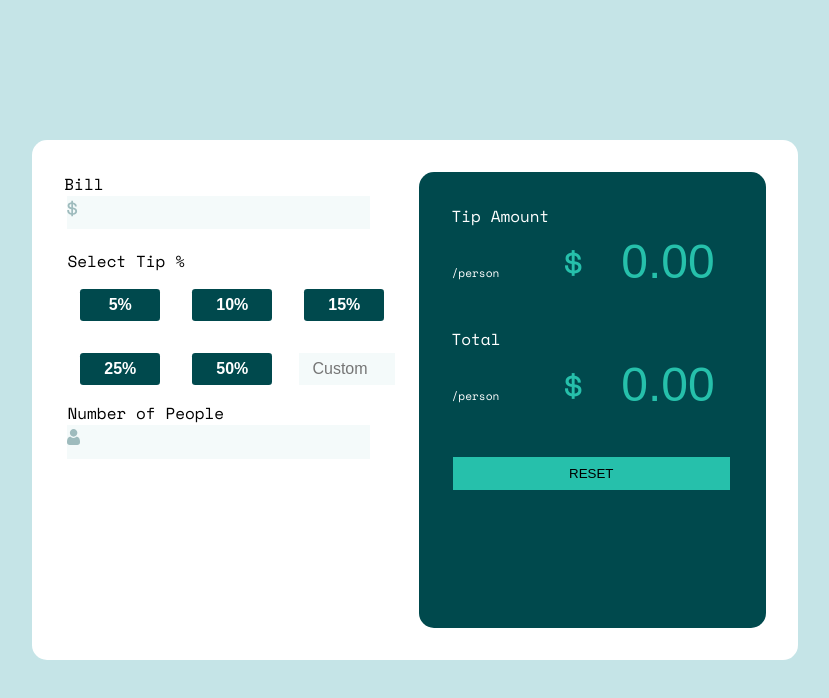
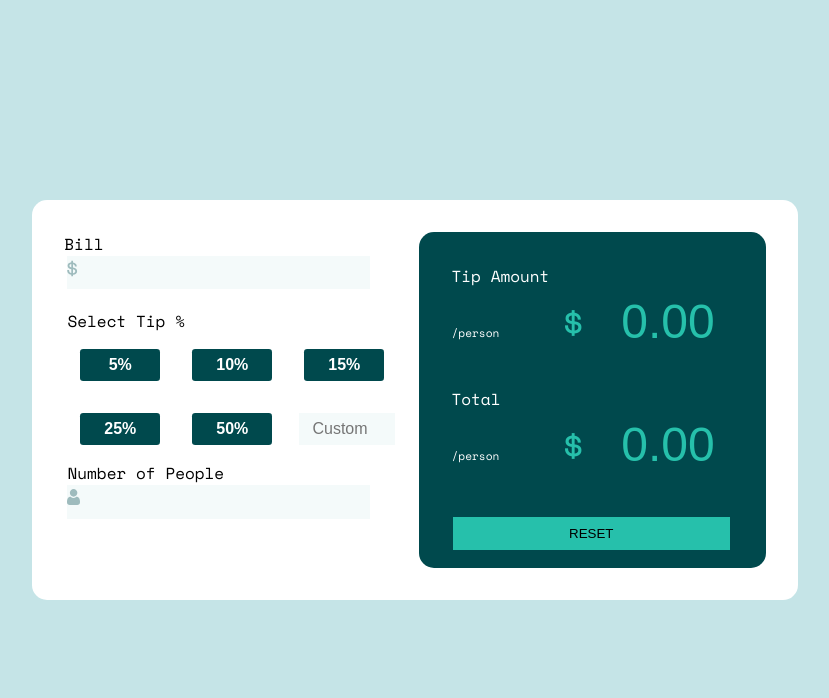
Before and after one commit to El-charis/Tip-Calculator, a plain HTML site: page index.html in a window 1280 px wide. Shown: the whole page, without its empty margins (225-1054 px from the left). Drawn offline with nearby package versions, Linux system fonts and the light colour scheme.

Commit message:
Update style.css

```diff
--- a/style.css
+++ b/style.css
@@ -1,3 +1,4 @@
+@import url('https://fonts.googleapis.com/css2?family=Space+Mono&display=swap');
 @import url('https://fonts.googleapis.com/css2?family=Space+Mono&display=swap');
 *{
     margin: 0;
@@ -38,7 +39,7 @@ body{
 .subcontainer{
     background-color: hsl(0, 0%, 100%);
     border-radius: 15px;
-    height: 65%;
+    height: 25rem;
     display: flex;
 
 
```
